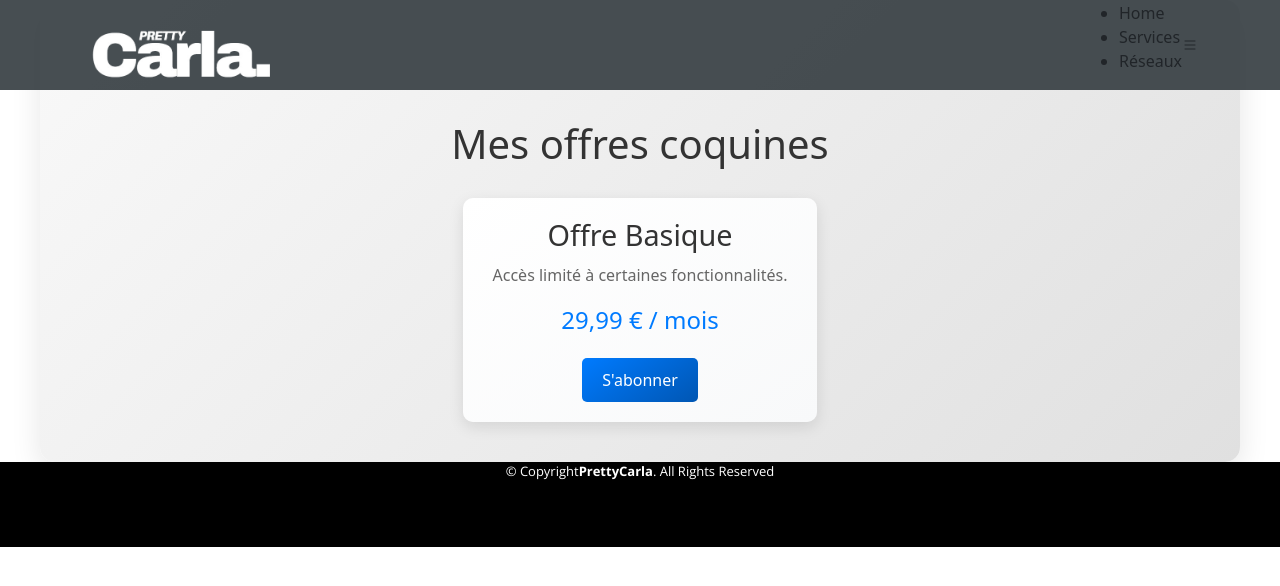
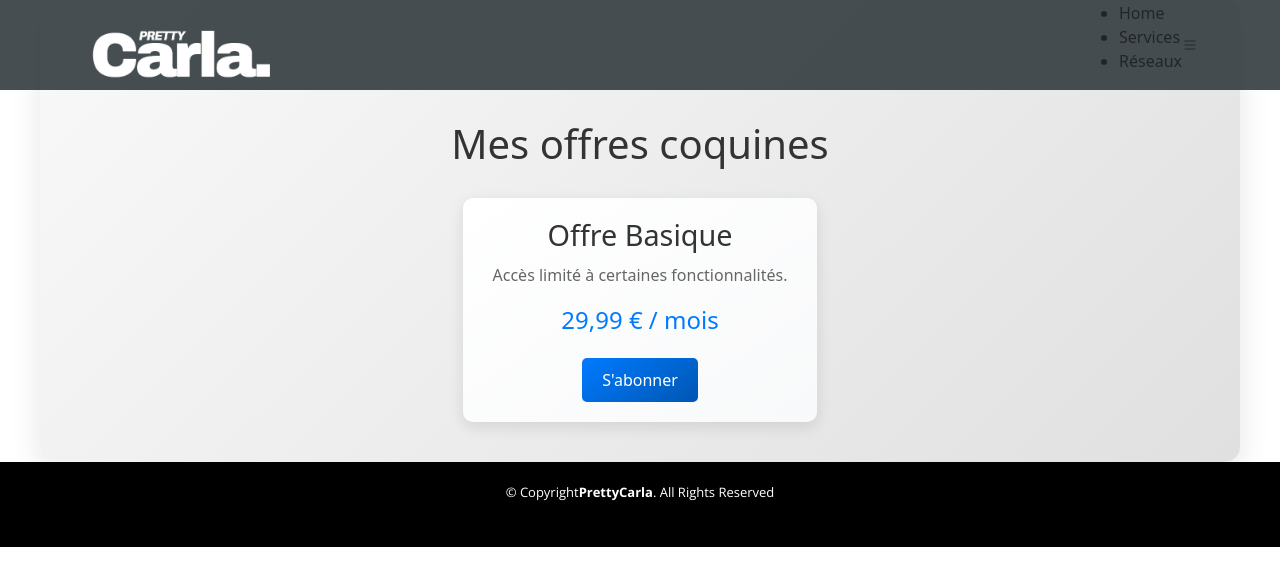
Before and after one commit to Zartexxx/Carla, a PHP site: page /offers.html in a window 1280 px wide. Shown: the top 586 px of the page. Run offline with PHP 8.4, Linux system fonts and the light colour scheme.

Commit message:
Auto commit

```diff
--- a/assets/css/styleoffers.css
+++ b/assets/css/styleoffers.css
@@ -138,7 +138,7 @@
   font-size: 13px;
   color: white;
   font-family: "Open Sans", sans-serif;
-  padding-top: 1,7%;
+  padding-top: 1.7%;
 }
 
  #footer-offers{
```
